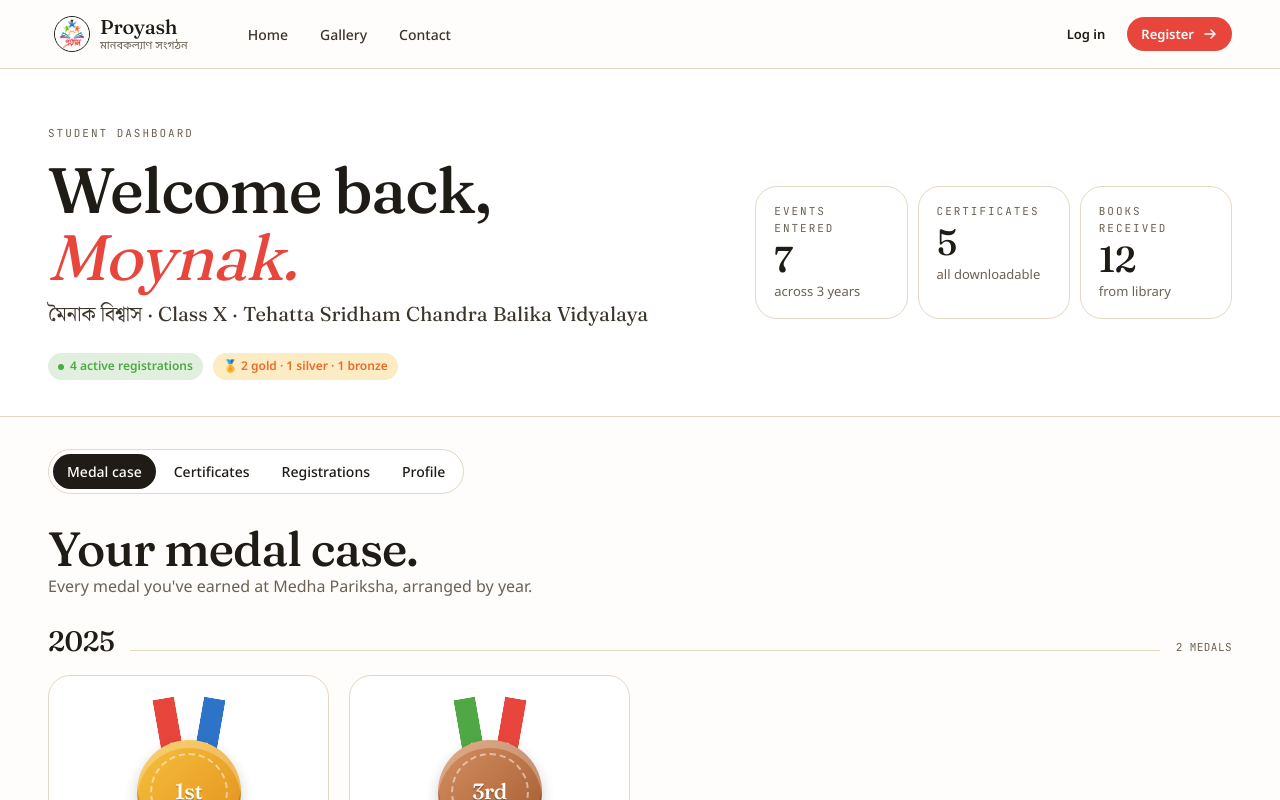
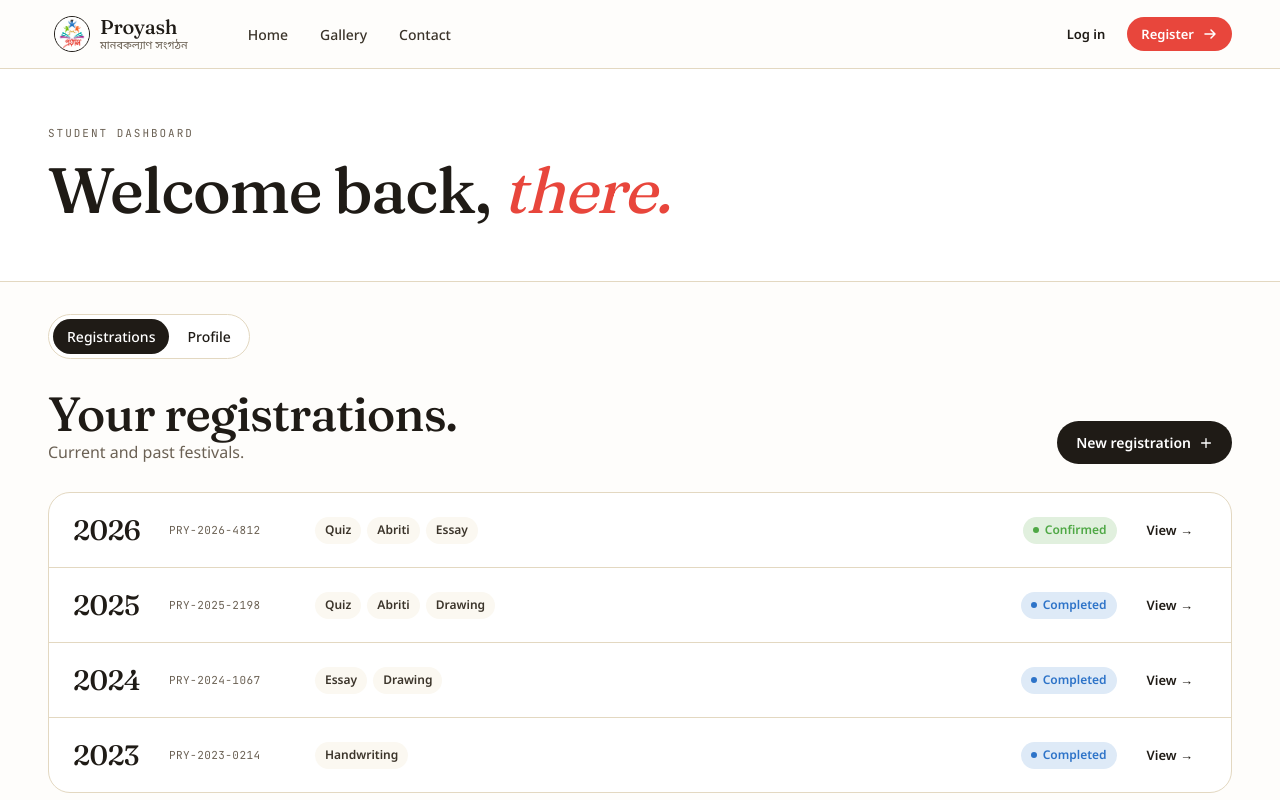
Before and after one commit to sumanbiswas7/prayash, a React (Vite) app: page /dashboard in a window 1280 px wide. Shown: the top 800 px of the page. Built offline with nearby package versions, Linux system fonts and the light colour scheme.

Commit message:
feat: progress on dashboard site

```diff
--- a/src/App.tsx
+++ b/src/App.tsx
@@ -10,12 +10,12 @@ import { Dashboard } from './pages/Dashboard';
 import { Gallery } from './pages/Gallery';
 import { Contact } from './pages/Contact';
 import { Auth } from './pages/Auth';
-import type { Page } from './types';
+import type { Page, Student } from './types';
 
 export default function App() {
   const navigate = useNavigate();
   const [login, setLogin] = useState(false);
-  const [user, setUser] = useState<{ name: string; registrationId: string } | null>(() => {
+  const [user, setUser] = useState<Student | null>(() => {
     try {
       const stored = localStorage.getItem('proyash_user');
       return stored ? JSON.parse(stored) : null;
@@ -24,7 +24,7 @@ export default function App() {
     }
   });
 
-  const saveUser = (u: { name: string; registrationId: string } | null) => {
+  const saveUser = (u: Student | null) => {
     if (u) localStorage.setItem('proyash_user', JSON.stringify(u));
     else localStorage.removeItem('proyash_user');
     setUser(u);
@@ -46,14 +46,14 @@ export default function App() {
       <Routes>
         <Route path="/" element={<Home setPage={go} />} />
         <Route path="/events" element={<Events setPage={go} />} />
-        <Route path="/register" element={<Register setPage={go} onRegister={(name, registrationId) => saveUser({ name, registrationId })} />} />
-        <Route path="/dashboard" element={<Dashboard setPage={go} />} />
+        <Route path="/register" element={<Register setPage={go} onRegister={(student) => saveUser(student)} />} />
+        <Route path="/dashboard" element={<Dashboard setPage={go} user={user} />} />
         <Route path="/gallery" element={<Gallery />} />
         <Route path="/contact" element={<Contact />} />
-        <Route path="/auth" element={<Auth setPage={go} onLogin={(name, registrationId) => saveUser({ name, registrationId })} />} />
+        <Route path="/auth" element={<Auth setPage={go} onLogin={(student) => saveUser(student)} />} />
       </Routes>
       <Footer setPage={go} />
-      {login && <LoginModal onClose={() => setLogin(false)} setPage={go} onLogin={(name, registrationId) => { saveUser({ name, registrationId }); }} />}
+      {login && <LoginModal onClose={() => setLogin(false)} setPage={go} onLogin={(student) => { saveUser(student); }} />}
     </div>
   );
 }
--- a/src/components/LoginModal.tsx
+++ b/src/components/LoginModal.tsx
@@ -1,12 +1,12 @@
 import { useState } from 'react';
 import { Icon } from '../data';
-import type { Page } from '../types';
+import type { Page, Student } from '../types';
 import './LoginModal.scss';
 
 interface LoginModalProps {
   onClose: () => void;
   setPage: (p: Page) => void;
-  onLogin: (name: string, registrationId: string) => void;
+  onLogin: (student: Student) => void;
 }
 
 export function LoginModal({ onClose, setPage, onLogin }: LoginModalProps) {
@@ -35,7 +35,7 @@ export function LoginModal({ onClose, setPage, onLogin }: LoginModalProps) {
       });
       const json = await res.json();
       if (!res.ok || !json.ok) throw new Error(json.error || 'Login failed');
-      onLogin(json.name, json.registrationId);
+      onLogin(json.student);
       onClose();
     } catch (err) {
       setError(err instanceof Error ? err.message : 'Something went wrong');
--- a/src/pages/Auth.tsx
+++ b/src/pages/Auth.tsx
@@ -1,10 +1,10 @@
 import { useEffect, useState } from 'react';
 import { useSearchParams } from 'react-router-dom';
-import type { Page } from '../types';
+import type { Page, Student } from '../types';
 
 interface AuthProps {
   setPage: (p: Page) => void;
-  onLogin: (name: string, registrationId: string) => void;
+  onLogin: (student: Student) => void;
 }
 
 export function Auth({ setPage, onLogin }: AuthProps) {
@@ -28,7 +28,7 @@ export function Auth({ setPage, onLogin }: AuthProps) {
       .then((r) => r.json())
       .then((json) => {
         if (!json.ok) throw new Error(json.error || 'Verification failed');
-        onLogin(json.name, json.registrationId);
+        onLogin(json.student);
         setStatus('success');
         setTimeout(() => setPage('home'), 1500);
       })
--- a/src/pages/Dashboard.tsx
+++ b/src/pages/Dashboard.tsx
@@ -1,15 +1,18 @@
 import { useState } from 'react';
 import { PROYASH_DATA, Icon } from '../data';
-import type { Certificate, Achievement, Page } from '../types';
+import type { Certificate, Achievement, Page, Student } from '../types';
 import './Dashboard.scss';
 
 interface DashboardProps {
   setPage: (p: Page) => void;
+  user: Student | null;
 }
 
-export function Dashboard({ setPage }: DashboardProps) {
-  const [tab, setTab] = useState('medals');
+export function Dashboard({ setPage, user }: DashboardProps) {
+  const [tab, setTab] = useState('regs');
   const [activeCert, setActiveCert] = useState<Certificate | null>(null);
+
+  const firstName = user?.studentName?.split(' ')[0] ?? 'there';
 
   return (
     <div>
@@ -19,25 +22,28 @@ export function Dashboard({ setPage }: DashboardProps) {
             <div className="eyebrow dash-hero__eyebrow">Student dashboard</div>
             <h1 className="display dash-hero__title">
               Welcome back,{' '}
-              <span className="dash-hero__title-accent">Moynak.</span>
+              <span className="dash-hero__title-accent">{firstName}.</span>
             </h1>
-            <div className="bn-display dash-hero__bn">
-              মৈনাক বিশ্বাস · Class X · Tehatta Sridham Chandra Balika Vidyalaya
-            </div>
+            {user && (
+              <div className="bn-display dash-hero__bn">
+                {[user.studentNameBn || user.studentName, user.klass, user.school]
+                  .filter(Boolean)
+                  .join(' · ')}
+              </div>
+            )}
             <div className="dash-hero__chips">
-              <span className="chip dash-hero__chip--green">
-                <span className="chip-dot" /> 4 active registrations
-              </span>
-              <span className="chip dash-hero__chip--medal">
-                🏅 2 gold · 1 silver · 1 bronze
-              </span>
+              {user?.registrationId && (
+                <span className="chip dash-hero__chip--green">
+                  <span className="chip-dot" /> {user.registrationId}
+                </span>
+              )}
             </div>
           </div>
-          <div className="dash-mini-stats">
-            <MiniStat label="Events entered" n="7" sub="across 3 years" />
-            <MiniStat label="Certificates" n="5" sub="all downloadable" />
-            <MiniStat label="Books received" n="12" sub="from library" />
-          </div>
+          {/* <div className="dash-mini-stats">
+            <MiniStat label="Events entered" n="—" sub="coming soon" />
+            <MiniStat label="Certificates" n="—" sub="coming soon" />
+            <MiniStat label="Books received" n="—" sub="coming soon" />
+          </div> */}
         </div>
       </section>
 
@@ -46,8 +52,8 @@ export function Dashboard({ setPage }: DashboardProps) {
           <div className="dash-tabs__scroll">
             <div className="dash-tabs__bar">
               {[
-                { id: 'medals', label: 'Medal case' },
-                { id: 'certs', label: 'Certificates' },
+                // { id: 'medals', label: 'Medal case' },
+                // { id: 'certs', label: 'Certificates' },
                 { id: 'regs', label: 'Registrations' },
                 { id: 'profile', label: 'Profile' },
               ].map((t) => (
@@ -65,7 +71,7 @@ export function Dashboard({ setPage }: DashboardProps) {
           {tab === 'medals' && <MedalCase />}
           {tab === 'certs' && <Certificates onOpen={setActiveCert} />}
           {tab === 'regs' && <Registrations setPage={setPage} />}
-          {tab === 'profile' && <Profile />}
+          {tab === 'profile' && <Profile user={user} />}
         </div>
       </section>
 
@@ -141,18 +147,9 @@ function MedalCard({ a }: { a: Achievement }) {
   return (
     <div className="card hover-lift medal-card">
       <div className="medal-card__figure">
-        <div
-          className="medal-card__ribbon-l"
-          style={{ background: c.ribbon1 }}
-        />
-        <div
-          className="medal-card__ribbon-r"
-          style={{ background: c.ribbon2 }}
-        />
-        <div
-          className="medal-card__disc"
-          style={{ background: c.bg }}
-        >
+        <div className="medal-card__ribbon-l" style={{ background: c.ribbon1 }} />
+        <div className="medal-card__ribbon-r" style={{ background: c.ribbon2 }} />
+        <div className="medal-card__disc" style={{ background: c.bg }}>
           <div className="medal-card__disc-inner">
             <div className="display medal-card__rank">
               {a.rank === 1 ? '1st' : a.rank === 2 ? '2nd' : '3rd'}
@@ -162,9 +159,7 @@ function MedalCard({ a }: { a: Achievement }) {
       </div>
       <div className="display medal-card__event">{a.event}</div>
       <div className="bn-display muted medal-card__bn">{a.bn}</div>
-      <div className="small muted medal-card__meta">
-        {a.klass} · {a.year}
-      </div>
+      <div className="small muted medal-card__meta">{a.klass} · {a.year}</div>
       <div className="chip medal-card__chip">{a.medal} medal</div>
     </div>
   );
@@ -196,14 +191,10 @@ function Certificates({ onOpen }: { onOpen: (c: Certificate) => void }) {
             </div>
             <div className="cert-card__info">
               <div className="bn small cert-card__bn">{c.bn}</div>
-              <div className="cert-card__title">
-                {c.event} · {c.rank}
-              </div>
+              <div className="cert-card__title">{c.event} · {c.rank}</div>
               <div className="cert-card__footer">
                 <span className="mono">{c.date}</span>
-                <span className="cert-card__pdf-link">
-                  <Icon.dl /> PDF
-                </span>
+                <span className="cert-card__pdf-link"><Icon.dl /> PDF</span>
               </div>
             </div>
           </button>
@@ -230,16 +221,11 @@ function CertArt({ title, event, rank }: { title: string; event: string; rank: s
         <div className="mono cert-art__year">{title.match(/\d{4}/)?.[0]}</div>
       </div>
       <div className="cert-art__middle">
-        <div className="display cert-art__name">Moynak Biswas</div>
-        <div className="cert-art__event">
-          {event} · {rank}
-        </div>
+        <div className="display cert-art__name">—</div>
+        <div className="cert-art__event">{event} · {rank}</div>
       </div>
       {isWinner && (
-        <div
-          className="cert-art__badge"
-          style={{ background: rankColor }}
-        >
+        <div className="cert-art__badge" style={{ background: rankColor }}>
           {rank.charAt(0)}
         </div>
       )}
@@ -254,28 +240,21 @@ function CertModal({ cert, onClose }: { cert: Certificate; onClose: () => void }
       <div className="cert-modal__panel" onClick={(e) => e.stopPropagation()}>
         <div className="cert-modal__header">
           <div>
-            <div className="eyebrow">
-              {cert.event} · {cert.rank}
-            </div>
+            <div className="eyebrow">{cert.event} · {cert.rank}</div>
             <div className="bn cert-modal__bn">{cert.bn}</div>
           </div>
-          <button className="btn btn-ghost btn-sm" onClick={onClose}>
-            <Icon.close />
-          </button>
+          <button className="btn btn-ghost btn-sm" onClick={onClose}><Icon.close /></button>
         </div>
         <div className="cert-modal__preview">
           <div className="cert-modal__cert">
             <div className="cert-modal__cert-top">
               <img src="/assets/logo.png" className="cert-modal__cert-logo" alt="Proyash" />
-              <div className="bn-display cert-modal__cert-org">
-                প্রয়াস মেধা পরীক্ষা — ২০২৫
-              </div>
+              <div className="bn-display cert-modal__cert-org">প্রয়াস মেধা পরীক্ষা — ২০২৫</div>
               <div className="mono">Certificate of Merit</div>
             </div>
             <div className="cert-modal__cert-middle">
               <div className="small muted">This is to certify that</div>
-              <div className="display cert-modal__cert-name">Moynak Biswas</div>
-              <div className="small">of Class X · Tehatta Sridham Chandra Balika Vidyalaya</div>
+              <div className="display cert-modal__cert-name">—</div>
               <div className="cert-modal__cert-secured">
                 secured <strong>{cert.rank}</strong> in
               </div>
@@ -296,9 +275,7 @@ function CertModal({ cert, onClose }: { cert: Certificate; onClose: () => void }
           <div className="small muted">Verify at proyash.org.in/verify/{cert.id.toUpperCase()}</div>
           <div className="cert-modal__footer-actions">
             <button className="btn btn-outline btn-sm">Share</button>
-            <button className="btn btn-primary btn-sm">
-              <Icon.dl /> Download PDF
-            </button>
+            <button className="btn btn-primary btn-sm"><Icon.dl /> Download PDF</button>
           </div>
         </div>
       </div>
@@ -353,17 +330,13 @@ function Registrations({ setPage }: { setPage: (p: Page) => void }) {
           <div
             key={r.id}
             className="reg-row"
-            style={{
-              borderBottom: i < a.length - 1 ? '1px solid var(--rule)' : 'none',
-            }}
+            style={{ borderBottom: i < a.length - 1 ? '1px solid var(--rule)' : 'none' }}
           >
             <div className="display reg-row__year">{r.year}</div>
             <div className="mono">{r.id}</div>
             <div className="reg-row__events">
               {r.events.map((e) => (
-                <span key={e} className="chip">
-                  {e}
-                </span>
+                <span key={e} className="chip">{e}</span>
               ))}
             </div>
             <span
@@ -380,7 +353,7 @@ function Registrations({ setPage }: { setPage: (p: Page) => void }) {
   );
 }
 
-function Profile() {
+function Profile({ user }: { user: Student | null }) {
   return (
     <div>
       <div className="section-head">
@@ -395,20 +368,18 @@ function Profile() {
         <div className="card">
           <div className="eyebrow profile-card__eyebrow">Student</div>
           <div className="stack" style={{ '--gap': '12px' } as React.CSSProperties}>
-            <ProfileRow k="Full name" v="Moynak Biswas" />
-            <ProfileRow k="Bengali name" v="মৈনাক বিশ্বাস" />
-            <ProfileRow k="Date of birth" v="14 March 2011" />
-            <ProfileRow k="Class" v="Class X" />
-            <ProfileRow k="School" v="Tehatta Sridham Chandra Balika Vidyalaya" />
+            <ProfileRow k="Full name" v={user?.studentName ?? '—'} />
+            <ProfileRow k="Bengali name" v={user?.studentNameBn || '—'} />
+            <ProfileRow k="Class" v={user?.klass ?? '—'} />
+            <ProfileRow k="School" v={user?.school ?? '—'} />
           </div>
         </div>
         <div className="card">
           <div className="eyebrow profile-card__eyebrow">Contact</div>
           <div className="stack" style={{ '--gap': '12px' } as React.CSSProperties}>
-            <ProfileRow k="Guardian" v="Subhra Biswas" />
-            <ProfileRow k="Phone" v="+91 98xxx xxxxx" />
-            <ProfileRow k="Email" v="moynak@example.com" />
-            <ProfileRow k="Address" v="Village Raghunathpur, Tehatta, Nadia 741160" />
+            <ProfileRow k="Guardian" v={user?.guardianName || '—'} />
+            <ProfileRow k="Phone" v={user?.phone ? `+91 ${user.phone}` : '—'} />
+            <ProfileRow k="Email" v={user?.email ?? '—'} />
           </div>
         </div>
       </div>
```
Also changed, not shown: src/components/Nav.tsx (+6 -6 lines), src/pages/Register.tsx (+12 -3 lines), src/types.ts (+11 -0 lines), 2 other files (tests, documents, lock files or other folders).
